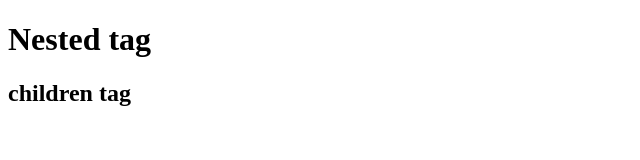
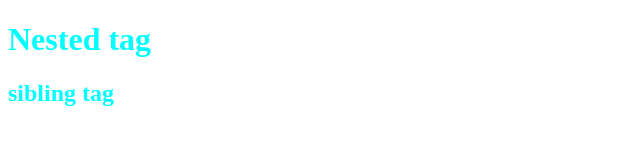
Before and after one commit to Umarfarooq88/Foodie, a plain HTML site: page index.html in a window 1280 px wide. Shown: the whole page, without its empty margins (0-640 px from the left). Drawn offline with nearby package versions, Linux system fonts and the light colour scheme.

Commit message:
Added css

```diff
--- a/App.js
+++ b/App.js
@@ -1,10 +1,10 @@
 const parent = React.createElement(
     "div",
     {id:"parent"},
-    React.createElement("div",{id:"child"},[
+    React.createElement("div",{id:"child"},[        //use array for sibling tag
 
     React.createElement("h1",{id:"new tag"}, "Nested tag"),    //for children tags just give another create ele statement in last parameter
-    React.createElement("h2",{id:"new tag"}, "children tag")
+    React.createElement("h2",{id:"new tag"}, "sibling tag")
     ])
 );
 
--- a/index.css
+++ b/index.css
@@ -1,3 +1,3 @@
-#parent.{
+#parent{
     color: aqua
 }
```
